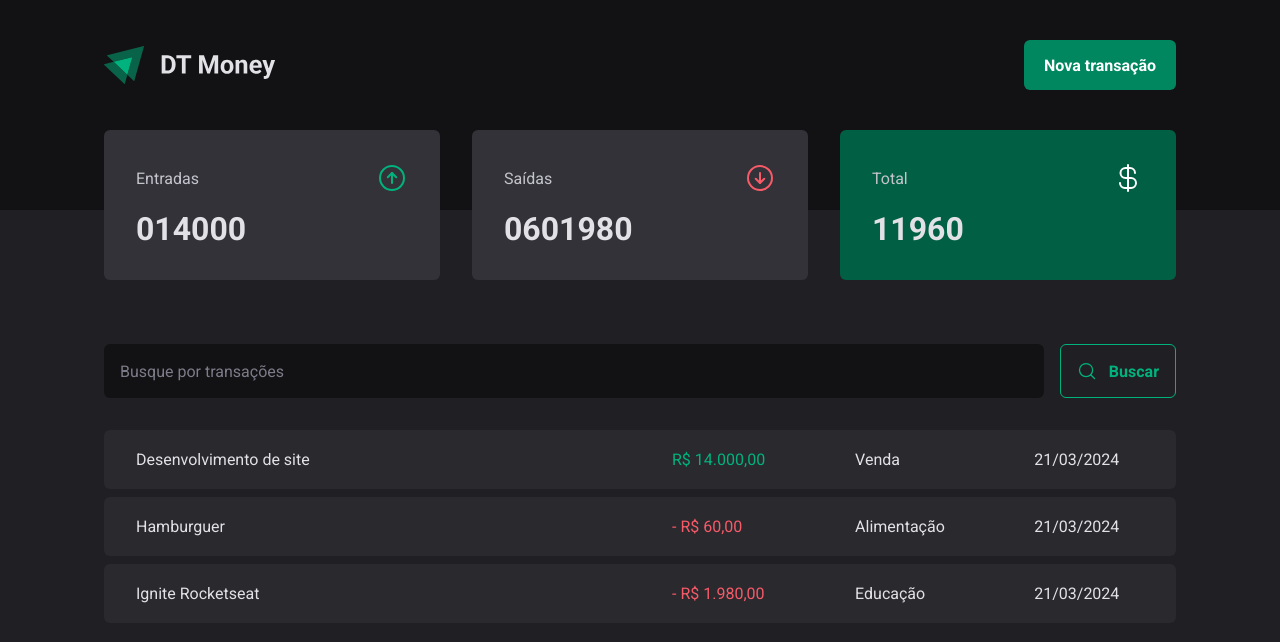
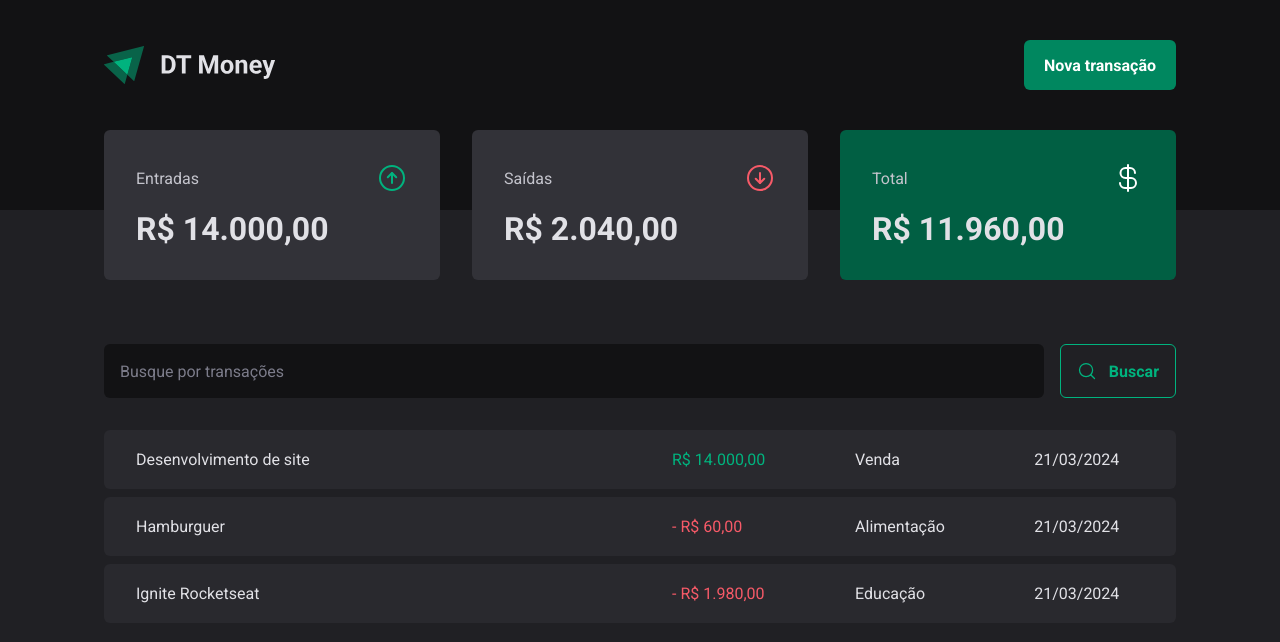
Before and after one commit to Gisellebm/dt-money, a React (Vite) app: page / in a window 1280 px wide. Shown: the top 642 px of the page. Built offline with nearby package versions, Linux system fonts and the light colour scheme; data requests are answered from the project's data file.

Commit message:
Conexão com a API - Formatando valores

```diff
--- a/server.json
+++ b/server.json
@@ -5,7 +5,7 @@
             "description": "Desenvolvimento de site",
             "type": "income",
             "category": "Venda",
-            "price": "14000",
+            "price": 14000,
             "createdAt": "2024-03-21T21:47:40.915Z"
         },
         {
@@ -13,7 +13,7 @@
             "description": "Hamburguer",
             "type": "outcome",
             "category": "Alimentação",
-            "price": "60",
+            "price": 60,
             "createdAt": "2024-03-21T21:40:40.915Z"
         },
         {
@@ -21,7 +21,7 @@
             "description": "Ignite Rocketseat",
             "type": "outcome",
             "category": "Educação",
-            "price": "1980",
+            "price": 1980,
             "createdAt": "2024-03-21T21:24:40.915Z"
         }
     ]
--- a/src/components/Summary/index.tsx
+++ b/src/components/Summary/index.tsx
@@ -2,6 +2,7 @@ import { ArrowCircleDown, ArrowCircleUp, CurrencyDollar } from "phosphor-react";
 import { SummaryCard, SummaryContainer } from "./styles";
 import { useContext } from "react";
 import { TransactionsContext } from "../../contexts/TransactionsContext";
+import { priceFormatter } from "../../utils/formatter";
 
 
 export function Summary() {
@@ -34,7 +35,7 @@ export function Summary() {
                     <ArrowCircleUp size={32} color="#00b37e" />
                 </header>
                 <strong>
-                    {summary.income}
+                    {priceFormatter.format(summary.income)}
                 </strong>
             </SummaryCard>
 
@@ -44,7 +45,7 @@ export function Summary() {
                     <ArrowCircleDown size={32} color="#f75a68" />
                 </header>
                 <strong>
-                    {summary.outcome}
+                    {priceFormatter.format(summary.outcome)}
                 </strong>
             </SummaryCard>
 
@@ -54,7 +55,7 @@ export function Summary() {
                     <CurrencyDollar size={32} color="#fff" />
                 </header>
                 <strong>
-                    {summary.total}
+                    {priceFormatter.format(summary.total)}
                 </strong>
             </SummaryCard>
         </SummaryContainer>
--- a/src/pages/Transactions/index.tsx
+++ b/src/pages/Transactions/index.tsx
@@ -5,6 +5,7 @@ import { Summary } from "../../components/Summary";
 import { SearchForm } from "./components/SearchForm";
 import { PriceHighLight, TransactionsContainer, TransactionsTable } from "./styles";
 import { TransactionsContext } from "../../contexts/TransactionsContext";
+import { dateFormatter, priceFormatter } from "../../utils/formatter";
 
 export function Transactions() {
     const { transactions } = useContext(TransactionsContext)
@@ -25,14 +26,11 @@ export function Transactions() {
                                 <td>
                                     <PriceHighLight variant={transaction.type}>
                                         {transaction.type === 'outcome' && '- '}
-                                        {new Intl.NumberFormat('pt-BR', {
-                                            style: 'currency',
-                                            currency: 'BRL'
-                                        }).format(transaction.price)}
+                                        {priceFormatter.format(transaction.price)}
                                     </PriceHighLight>
                                 </td>
                                 <td>{transaction.category}</td>
-                                <td>{new Intl.DateTimeFormat('pt-BR').format(new Date(transaction.createdAt))}</td>
+                                <td>{dateFormatter.format(new Date(transaction.createdAt))}</td>
                             </tr>
                         ))}
 
--- /dev/null
+++ b/src/utils/formatter.ts
@@ -0,0 +1,6 @@
+export const dateFormatter = new Intl.DateTimeFormat('pt-BR')
+
+export const priceFormatter = new Intl.NumberFormat('pt-BR', {
+    style: 'currency',
+    currency: 'BRL'
+})
```
